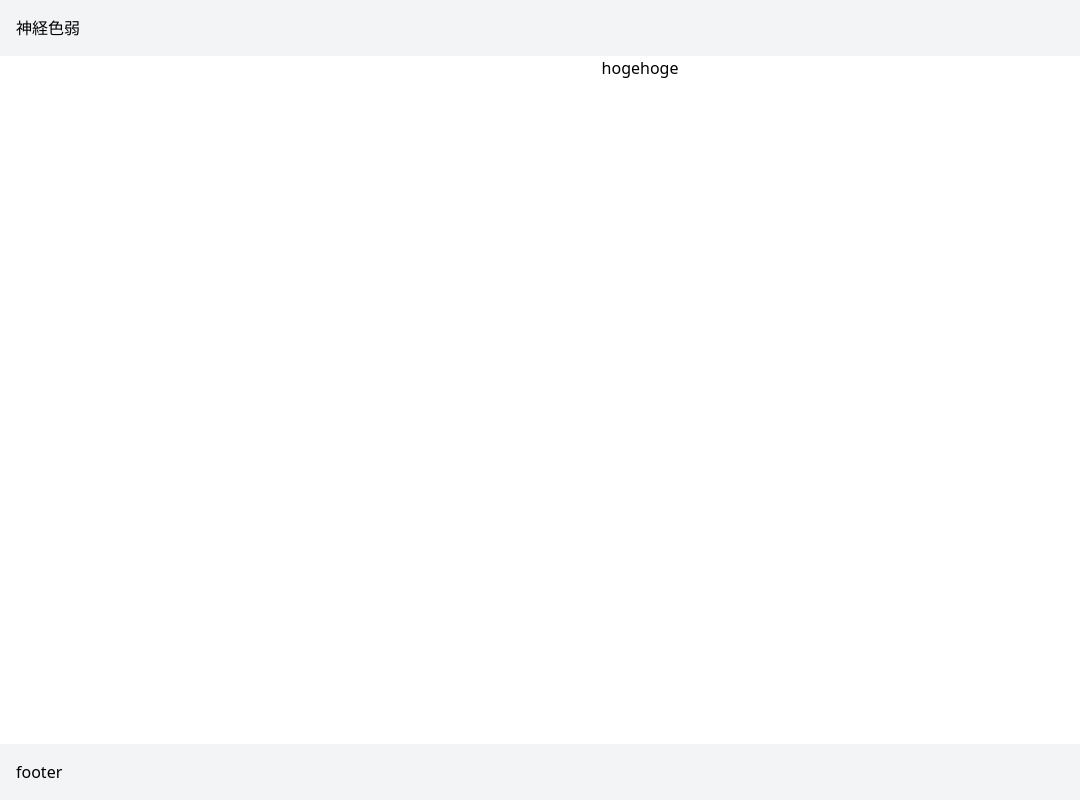
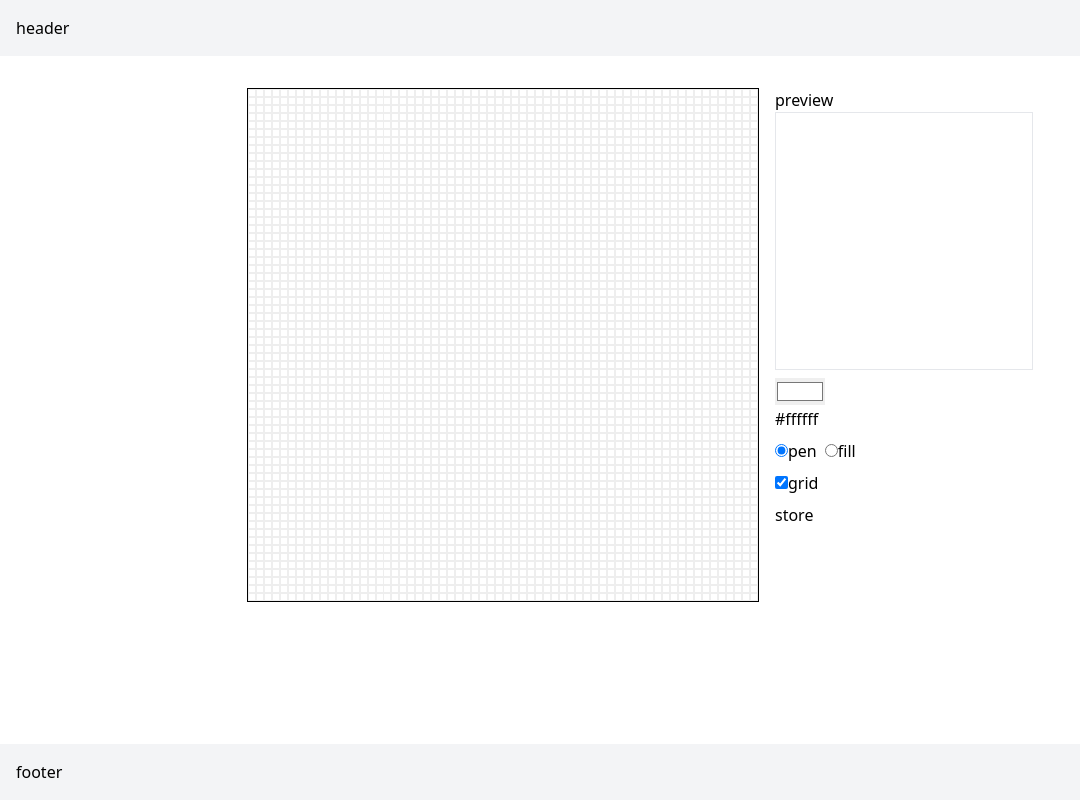
Before and after one commit to tsukiyama-3/color-concentration, a Nuxt app: page / in a window 1280 px wide. Shown: the whole page, without its empty margins (0-1080 px from the left). Built offline with nearby package versions, Linux system fonts and the light colour scheme.

Commit message:
add dot editer

```diff
--- a/components/Header.vue
+++ b/components/Header.vue
@@ -1,5 +1,5 @@
 <template>
   <header class="p-4 bg-gray-100">
-    <p>神経色弱</p>
+    <p>header</p>
   </header>
 </template>
--- /dev/null
+++ b/composables/dot.ts
@@ -0,0 +1,167 @@
+import { findDir } from "@vue/compiler-core"
+
+export type Dot = {
+  x: number
+  y: number
+  color: string
+}
+
+export const useDots = () => {
+  const col = 64
+  const row = 64
+  const dots = ref<Dot[]>([])
+  onMounted(() => {
+    myContext.value = myCanvas.value.getContext('2d')
+    for (let i = 0; i < row; i++) {
+      for (let j = 0; j < col; j++) {
+        dots.value.push({
+          x: j,
+          y: i,
+          color: '',
+        })
+      }
+    }
+  })
+  const myCanvas = ref(null)
+  const myContext = ref(null)
+  const canvasWidth = 256
+  const draw = (dot: Dot) => {
+    const x = dot.x * (canvasWidth / col)
+    const y = dot.y * (canvasWidth / row)
+    myContext.value.clearRect(x, y, canvasWidth / col, canvasWidth / row)
+    myContext.value.fillStyle = dot.color
+    myContext.value.fillRect(x, y, canvasWidth / col, canvasWidth / row)
+  }
+  const currentColor = ref<string>('#ffffff')
+  const fillFlug = ref<boolean>(false)
+  const canvasMousedownFlug = ref<boolean>(false)
+  const changeColor = (dot: Dot) => {
+    if (fillFlug.value == true) {
+      fill(dot)
+      return
+    }
+    dot.color = currentColor.value
+    draw(dot)
+    return
+  }
+  const imageUrl = ref<string>('')
+  const storeImage = () => {
+    imageUrl.value = myCanvas.value.toDataURL()
+  }
+  const onMousedown = () => {
+    canvasMousedownFlug.value = true
+    return
+  }
+  const onMouseup = () => {
+    canvasMousedownFlug.value = false
+    return
+  }
+  const onMousemove = (dot: Dot) => {
+    if (canvasMousedownFlug.value && !fillFlug.value) {
+      dot.color = currentColor.value
+      draw(dot)
+    }
+    return
+  }
+  const onMouseleave = () => {
+    canvasMousedownFlug.value = false
+    return
+  }
+  const fill = (dot: Dot) => {
+    const fillColor = ref(dot.color)
+    const fillDown = (dot) => {
+      const fillRowDots = dots.value.filter((index) => index.x === dot.x)
+      const nextRowDot = ref(fillRowDots[dot.y + 1])
+      if (dot.y === row - 1 || fillColor.value !== nextRowDot.value.color) {
+        return
+      }
+      if (fillColor.value === nextRowDot.value.color) {
+        nextRowDot.value.color = currentColor.value
+        draw(nextRowDot.value)
+        dot = nextRowDot.value
+      } else {
+        return
+      }
+      fillDown(dot)
+      fillUp(dot)
+      fillRight(dot)
+      fillLeft(dot)
+    }
+    const fillUp = (dot) => {
+      const fillRowDots = dots.value.filter((index) => index.x === dot.x)
+      const nextRowDot = ref(fillRowDots[dot.y - 1])
+      if (dot.y === 0 || fillColor.value !== nextRowDot.value.color) {
+        return
+      }
+      if (fillColor.value === nextRowDot.value.color) {
+        nextRowDot.value.color = currentColor.value
+        draw(nextRowDot.value)
+        dot = nextRowDot.value
+      } else {
+        return
+      }
+      fillDown(dot)
+      fillUp(dot)
+      fillRight(dot)
+      fillLeft(dot)
+    }
+    const fillRight = (dot) => {
+      const fillColDots = dots.value.filter((index) => index.y === dot.y)
+      const nextColDot = ref(fillColDots[dot.x + 1])
+      if (dot.x === col - 1 || fillColor.value !== nextColDot.value.color) {
+        return
+      }
+      if (fillColor.value === nextColDot.value.color) {
+        nextColDot.value.color = currentColor.value
+        draw(nextColDot.value)
+        dot = nextColDot.value
+      } else {
+        return
+      }
+      fillDown(dot)
+      fillUp(dot)
+      fillRight(dot)
+      fillLeft(dot)
+    }
+    const fillLeft = (dot) => {
+      const fillColDots = dots.value.filter((index) => index.y === dot.y)
+      const nextColDot = ref(fillColDots[dot.x - 1])
+      if (dot.x === 0 || fillColor.value !== nextColDot.value.color) {
+        return
+      }
+      if (fillColor.value === nextColDot.value.color) {
+        nextColDot.value.color = currentColor.value
+        draw(nextColDot.value)
+        dot = nextColDot.value
+      } else {
+        return
+      }
+      fillDown(dot)
+      fillUp(dot)
+      fillRight(dot)
+      fillLeft(dot)
+    }
+    fillDown(dot)
+    fillUp(dot)
+    fillRight(dot)
+    fillLeft(dot)
+  }
+  const gridFlug = ref<boolean>(true)
+  return {
+    col,
+    row,
+    dots,
+    currentColor,
+    changeColor,
+    myCanvas,
+    myContext,
+    imageUrl,
+    storeImage,
+    onMousedown,
+    onMouseup,
+    onMousemove,
+    onMouseleave,
+    fillFlug,
+    gridFlug,
+  }
+}
--- a/pages/index.vue
+++ b/pages/index.vue
@@ -1,9 +1,83 @@
+<script setup lang="ts">
+import { useDots } from '~~/composables/dot'
+const {
+  col,
+  row,
+  dots,
+  currentColor,
+  changeColor,
+  myCanvas,
+  myContext,
+  imageUrl,
+  storeImage,
+  onMousedown,
+  onMouseup,
+  onMousemove,
+  onMouseleave,
+  fillFlug,
+  gridFlug,
+} = useDots()
+</script>
+
 <template>
-  <div class="flex flex-col min-h-100vh">
+  <div
+    class="flex flex-col min-h-100vh"
+    @mouseleave="onMouseleave"
+    @mouseup="onMouseup"
+    onselectstart="return false"
+  >
     <Header />
-    <div class="flex justify-center flex-grow">
-      <p>hogehoge</p>
+    <div class="flex-grow flex justify-center gap-4 mt-8">
+      <div class="w-512px h-514px border-1 border-hex-000000">
+        <div class="grid grid-cols-64">
+            <div
+              class="w-8px h-8px hover:bg-hex-dddddd"
+              v-for="dot of dots"
+              :key="dot"
+              :style="{ backgroundColor: dot.color }"
+              :class="{ dotgrid : gridFlug }"
+              @click="changeColor(dot)"
+              @mousedown="onMousedown"
+              @mouseup="onMouseup"
+              @mousemove="onMousemove(dot)"
+              onSelectStart="return false"
+            >
+            </div>
+        </div>
+      </div>
+      <div>
+        <p>preview</p>
+        <canvas ref="myCanvas" width="256" height="256" class="border-1"></canvas>
+        <input class="mt-2 inline-block" type="color" v-model="currentColor">
+        <input class="block" type="color.hex" v-model="currentColor">
+        <div class="mt-2">
+          <input type="radio" id="pen" :value="false" v-model="fillFlug">
+          <label for="pen">pen</label>
+          <input class="ml-2" type="radio" id="fill" :value="true" v-model="fillFlug">
+          <label for="fill">fill</label>
+        </div>
+        <div class="mt-2">
+          <input type="checkbox" id="grid" v-model="gridFlug">
+          <label for="grid">grid</label>
+        </div>
+        <a
+          class="mt-2 inline-block"
+          @click="storeImage"
+          :href="imageUrl"
+          download
+        >
+          store
+        </a>
+      </div>
     </div>
     <Footer />
   </div>
 </template>
+
+<style scoped>
+.dotgrid {
+  border: 1px solid #eee;
+  border-collapse: collapse;
+  box-sizing: border-box;
+}
+</style>
```
